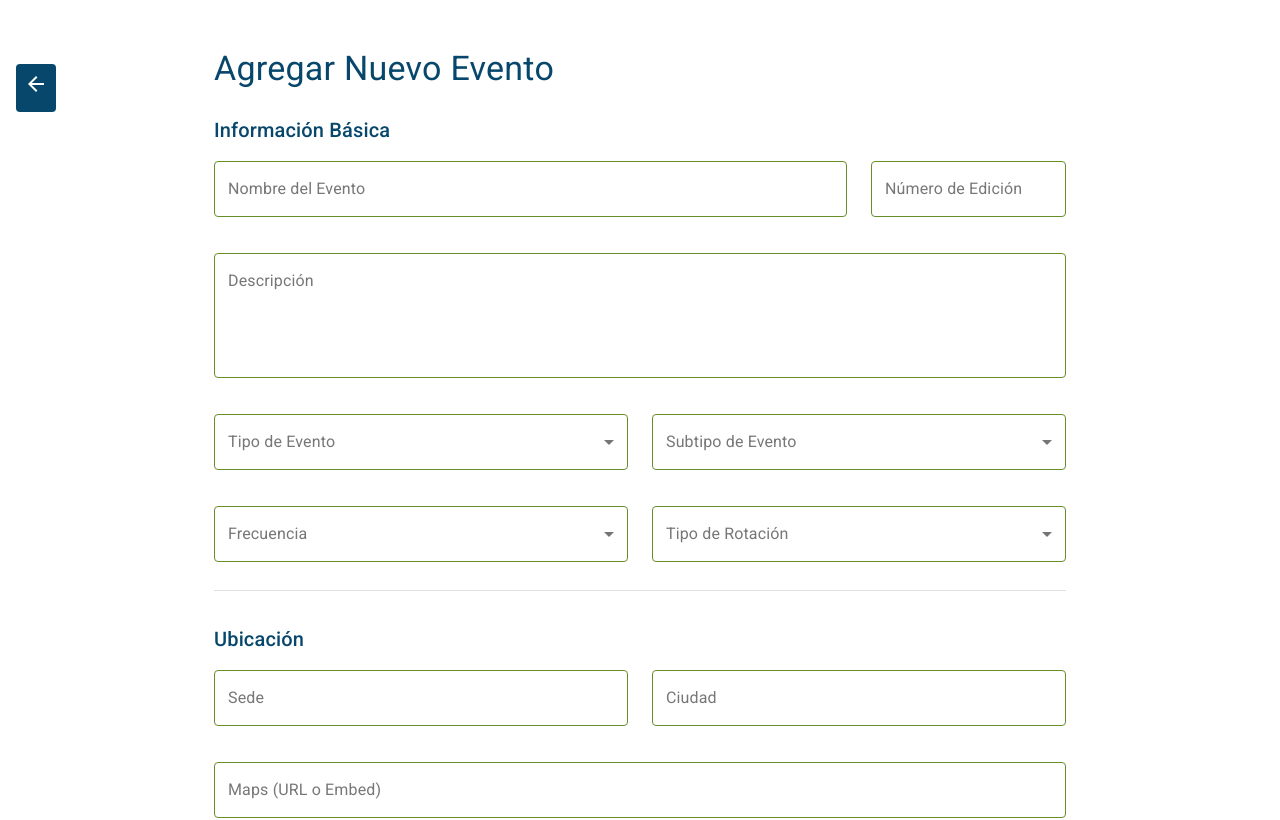
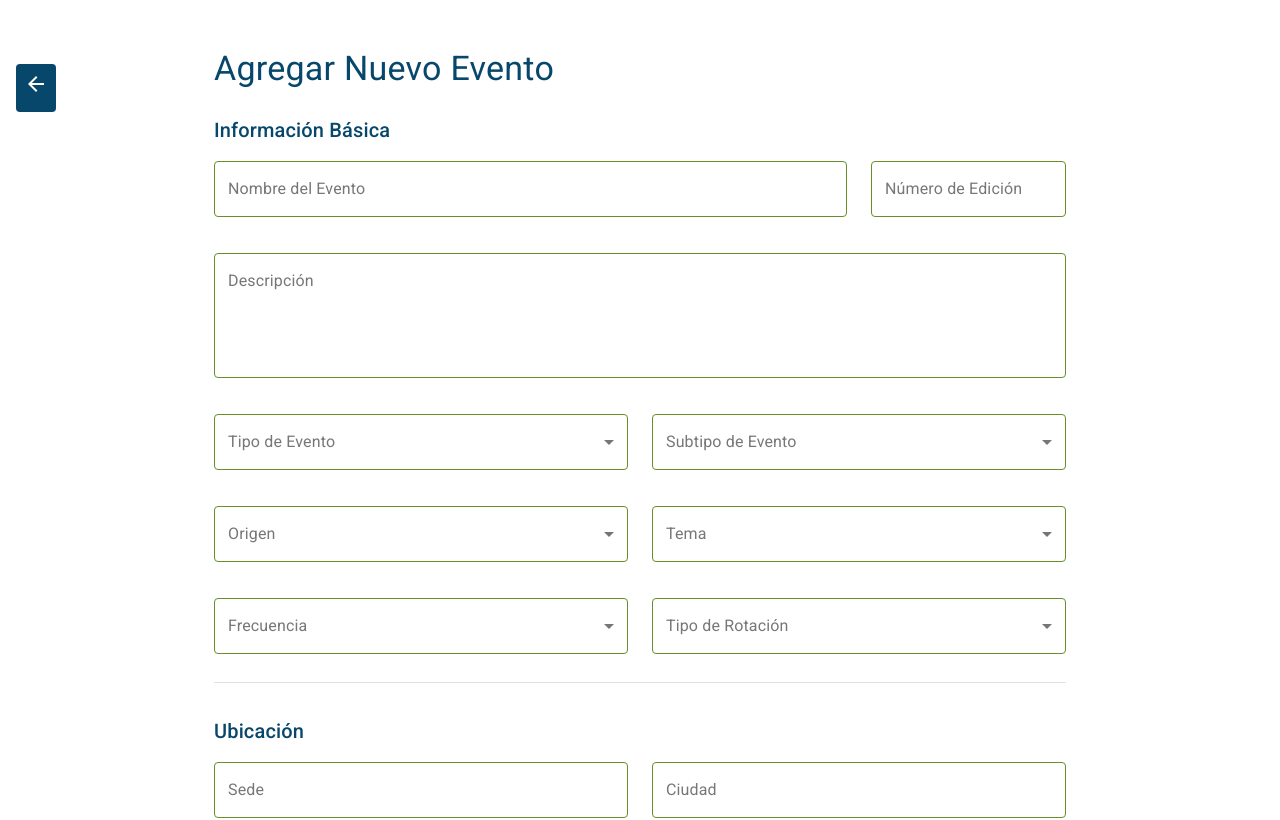
Before and after one commit to MarcosRillo/EATT, a Next.js app: page /dashboard/addEvent in a window 1280 px wide. Shown: the top 820 px of the page. Built offline with nearby package versions, Linux system fonts and the light colour scheme.

Commit message:
Agregado input de origen y tema

```diff
--- a/src/app/dashboard/addEvent/page.jsx
+++ b/src/app/dashboard/addEvent/page.jsx
@@ -32,12 +32,17 @@ function AddEventPage() {
   const [subtipo, setSubtipo] = useState("");
   const [subtiposDisponibles, setSubtiposDisponibles] = useState([]);
   const [tipoRotacion, setTipoRotacion] = useState("");
+  const [frecuencia, setFrecuencia] = useState("");
+  const [origen, setOrigen] = useState("");
+  const [tema, setTema] = useState("");
+  const [otroTema, setOtroTema] = useState("");
+
   const [sede, setSede] = useState("");
   const [ciudad, setCiudad] = useState("");
   const [mapsUrl, setMapsUrl] = useState("");
+
   const [logo, setLogo] = useState(null);
   const [imagen, setImagen] = useState(null);
-  const [frecuencia, setFrecuencia] = useState("");
   const [asistenciaLocales, setAsistenciaLocales] = useState("");
   const [asistenciaNacionales, setAsistenciaNacionales] = useState("");
   const [asistenciaExtranjeros, setAsistenciaExtranjeros] = useState("");
@@ -60,6 +65,8 @@ function AddEventPage() {
       descripcion,
       type: tipo,
       subtype: subtipo,
+      origen: origen,
+      tema: tema === "otros" ? otroTema : tema,
       sede,
       ciudad,
       mapsUrl,
@@ -190,6 +197,13 @@ function AddEventPage() {
     ],
   };
 
+  const originOptions = [
+    "Academico",
+    "Gubernamental",
+    "Asociativo / Sin fines de lucro",
+    "Empresarial",
+  ];
+
   const frequencyOptions = [
     "Unico",
     "Trismestral",
@@ -215,6 +229,51 @@ function AddEventPage() {
     "Internacional - Global",
   ];
 
+  const themeOptions = [
+    "Agricultura y ganaderia",
+    "Alimentos",
+    "Arquitectura",
+    "Arte y desenio",
+    "Ciencias historicas y sociales",
+    "Ciencias naturales y exactas",
+    "Comercio",
+    "Comunicacion",
+    "Cosmetica y estetica",
+    "Cultura",
+    "Deporte",
+    "Derecho",
+    "Moda",
+    "Ecologia",
+    "Economia",
+    "Educacion",
+    "Energia",
+    "Entretenimiento",
+    "Farmacia",
+    "Gastronomia",
+    "Geografia",
+    "Gobierno / Sindical",
+    "Industrial",
+    "Linguistica / Idioma",
+    "Literatura",
+    "Logistica",
+    "Management / Negocios",
+    "Matematica y estadistica",
+    "Medicina",
+    "Ns / nc",
+    "Odontologia",
+    "Packaging y regaleria",
+    "Psicologia",
+    "Religion",
+    "Segurida",
+    "Seguros",
+    "Servicios",
+    "Tecnologia",
+    "Trasporte",
+    "Turismo y hoteleria",
+    "Veterinaria",
+    "otros",
+  ];
+
   const handleRemoveDateTime = (index) => {
     if (dateTimes.length > 1) {
       const newDateTimes = [...dateTimes];
@@ -235,6 +294,13 @@ function AddEventPage() {
     setSubtiposDisponibles(eventSubtypes[event.target.value] || []);
   };
 
+  const handleTemaChange = (event) => {
+    setTema(event.target.value);
+    if (event.target.value !== "otros") {
+      setOtroTema(""); // Limpia el valor de 'otroTema' si se selecciona una opción predefinida
+    }
+  };
+
   return (
     <Box
       sx={{
@@ -250,15 +316,15 @@ function AddEventPage() {
           top: "16px",
           left: "16px",
           zIndex: 3,
-          backgroundColor: theme.palette.primary.main, // Usando el color primario del tema
-          color: theme.palette.background.default, // Texto blanco
+          backgroundColor: theme.palette.primary.main,
+          color: theme.palette.background.default,
           cursor: "pointer",
-          fontSize: "1.2rem", // Reduciendo un poco el tamaño
-          borderRadius: "4px", // Haciendo los bordes más acordes al tema
-          padding: "8px", // Aumentando un poco el padding
+          fontSize: "1.2rem",
+          borderRadius: "4px",
+          padding: "8px",
           transition: "background-color 0.3s ease",
           "&:hover": {
-            backgroundColor: theme.palette.primary.dark, // Un tono más oscuro al pasar el ratón
+            backgroundColor: theme.palette.primary.dark,
           },
         }}
       >
@@ -337,6 +403,54 @@ function AddEventPage() {
               </Select>
             </FormControl>
           </Grid>
+          <Grid item xs={12} sm={6}>
+            <FormControl fullWidth variant="outlined" margin="dense">
+              <InputLabel id="origen-label">Origen</InputLabel>
+              <Select
+                labelId="origen-label"
+                id="origen"
+                value={origen}
+                onChange={(e) => setOrigen(e.target.value)}
+                label="Origen"
+              >
+                {originOptions.map((option) => (
+                  <MenuItem key={option} value={option}>
+                    {option}
+                  </MenuItem>
+                ))}
+              </Select>
+            </FormControl>
+          </Grid>
+          <Grid item xs={12} sm={6}>
+            <FormControl fullWidth variant="outlined" margin="dense">
+              <InputLabel id="tema-label">Tema</InputLabel>
+              <Select
+                labelId="tema-label"
+                id="tema"
+                value={tema}
+                onChange={handleTemaChange} // Asegúrate de usar esta función
+                label="Tema"
+              >
+                {themeOptions.map((option) => (
+                  <MenuItem key={option} value={option}>
+                    {option}
+                  </MenuItem>
+                ))}
+              </Select>
+            </FormControl>
+          </Grid>
+          {tema === "otros" && (
+            <Grid item xs={12}>
+              <TextField
+                label="Otro Tema"
+                variant="outlined"
+                margin="dense"
+                value={otroTema}
+                onChange={(e) => setOtroTema(e.target.value)}
+                fullWidth
+              />
+            </Grid>
+          )}
           <Grid item xs={12} sm={6}>
             <FormControl fullWidth variant="outlined" margin="dense">
               <InputLabel id="frecuencia-label">Frecuencia</InputLabel>
```
